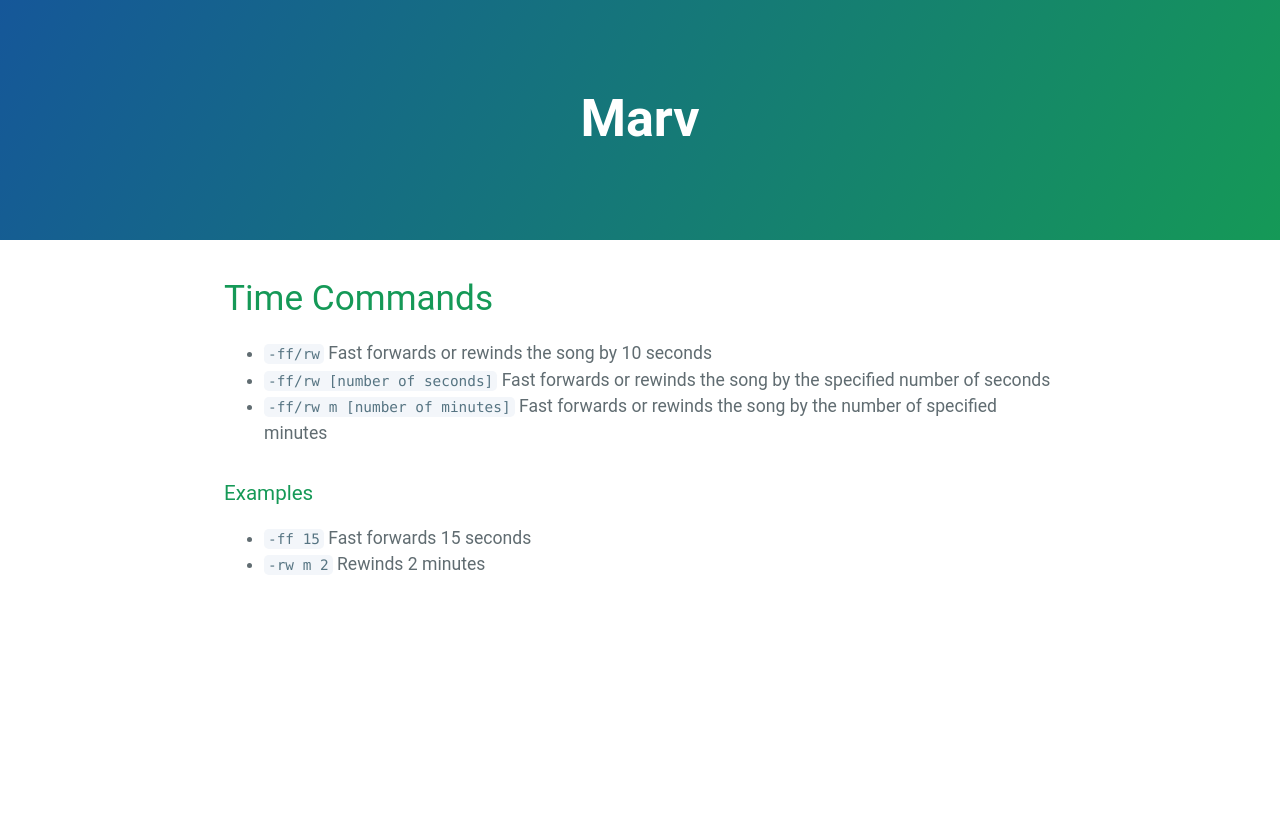
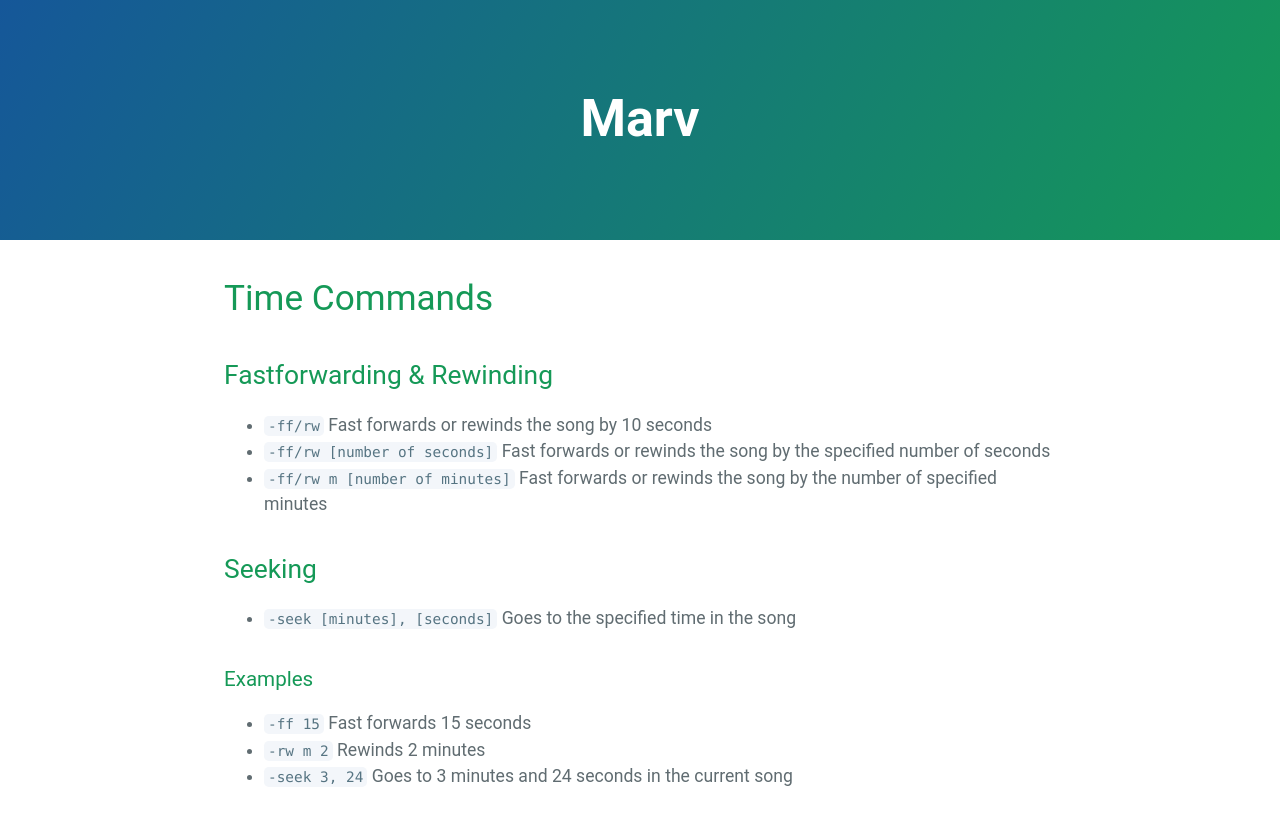
Before and after one commit to mymindishazel/marv-docs, a Jekyll site: the page built from commands/time.md, in a window 1280 px wide. Shown: the top 825 px of the page. Built offline with Jekyll 4.4.1, drawn with Linux system fonts in a browser that asks for light colours; our own code applies the rules of GitHub Pages for plain Markdown files.

Commit message:
Update time.md

```diff
--- a/commands/time.md
+++ b/commands/time.md
@@ -1,11 +1,18 @@
 
 # Time Commands
+
+## Fastforwarding & Rewinding
 
 * `-ff/rw` Fast forwards or rewinds the song by 10 seconds
 * `-ff/rw [number of seconds]` Fast forwards or rewinds the song by the specified number of seconds
 * `-ff/rw m [number of minutes]` Fast forwards or rewinds the song by the number of specified minutes
 
+## Seeking
+
+* `-seek [minutes], [seconds]` Goes to the specified time in the song
+
 ### Examples
 
 * `-ff 15` Fast forwards 15 seconds
 * `-rw m 2` Rewinds 2 minutes
+* `-seek 3, 24` Goes to 3 minutes and 24 seconds in the current song
```
